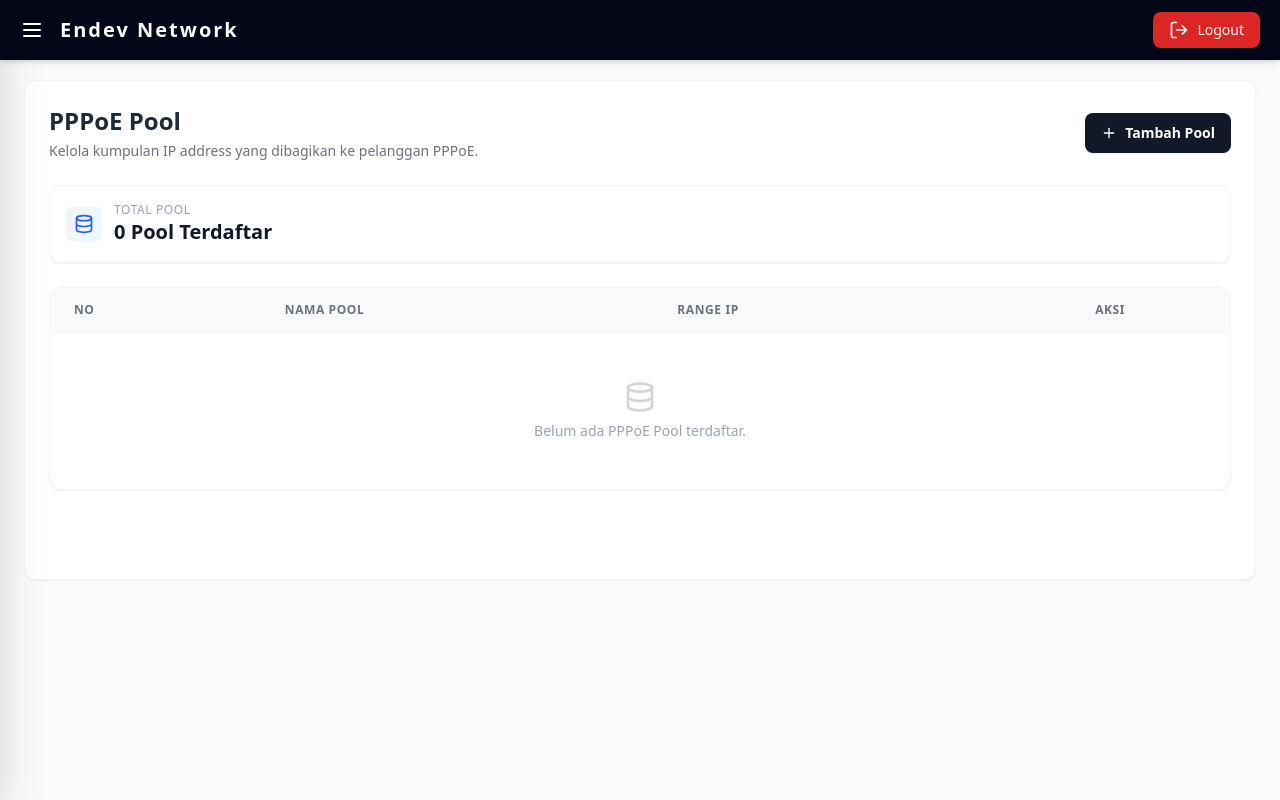
After one commit to nnEinstein/flask-mikrotik-manager, a Flask app: page /pppoe/pool in a window 1280 px wide. The commit adds this page. Run offline with Flask 3, Linux system fonts and the light colour scheme; the visitor is signed in with stand-in values (Sample User, id 1); some libraries are stand-ins or nearby versions.

Commit message:
menambah fitur PPPoE pool

```diff
--- a/app.py
+++ b/app.py
@@ -1682,6 +1682,110 @@ def riwayat_pembayaran():
     return render_template('PPPoE/riwayat_pembayaran.html', payments=payments, total_income=total_income)
 
 # ==========================================
+# PPPoE - POOL
+# ==========================================
+
+@app.route('/pppoe/pool')
+@login_required
+@router_connected_required
+def pppoe_pool():
+    pools = []
+    api, connection = get_mikrotik_api()
+    if api:
+        try:
+            pools = list(api.get_resource('/ip/pool').get())
+        except Exception as e:
+            flash(f'Gagal memuat data pool: {e}', 'danger')
+        finally:
+            connection.disconnect()
+    return render_template('PPPoE/pppoe_pool.html', pools=pools)
+
+
+@app.route('/pppoe/pool/tambah', methods=['POST'])
+@login_required
+@router_connected_required
+def tambah_pppoe_pool():
+    nama   = request.form.get('nama')
+    ranges = request.form.get('ranges')
+
+    if not nama or not ranges:
+        flash('Nama pool dan range IP wajib diisi.', 'danger')
+        return redirect(url_for('pppoe_pool'))
+
+    api, connection = get_mikrotik_api()
+    if not api:
+        flash('Koneksi ke router gagal.', 'danger')
+        return redirect(url_for('pppoe_pool'))
+
+    try:
+        api.get_resource('/ip/pool').add(name=nama, ranges=ranges)
+        flash(f"Pool '{nama}' berhasil ditambahkan!", 'success')
+    except Exception as e:
+        flash(f'Gagal menambahkan pool: {e}', 'danger')
+    finally:
+        connection.disconnect()
+
+    return redirect(url_for('pppoe_pool'))
+
+
+@app.route('/pppoe/pool/edit', methods=['POST'])
+@login_required
+@router_connected_required
+def edit_pppoe_pool():
+    pool_id = request.form.get('id')
+    nama    = request.form.get('nama')
+    ranges  = request.form.get('ranges')
+
+    if not pool_id or not nama or not ranges:
+        flash('Data pool tidak lengkap.', 'danger')
+        return redirect(url_for('pppoe_pool'))
+
+    api, connection = get_mikrotik_api()
+    if not api:
+        flash('Koneksi ke router gagal.', 'danger')
+        return redirect(url_for('pppoe_pool'))
+
+    try:
+        api.get_resource('/ip/pool').set(**{
+            '.id':    pool_id,
+            'name':   nama,
+            'ranges': ranges
+        })
+        flash(f"Pool '{nama}' berhasil diperbarui!", 'success')
+    except Exception as e:
+        flash(f'Gagal memperbarui pool: {e}', 'danger')
+    finally:
+        connection.disconnect()
+
+    return redirect(url_for('pppoe_pool'))
+
+
+@app.route('/pppoe/pool/hapus', methods=['POST'])
+@login_required
+@router_connected_required
+def hapus_pppoe_pool():
+    pool_id = request.form.get('id')
+
+    if not pool_id:
+        flash('ID pool tidak ditemukan.', 'danger')
+        return redirect(url_for('pppoe_pool'))
+
+    api, connection = get_mikrotik_api()
+    if not api:
+        flash('Koneksi ke router gagal.', 'danger')
+        return redirect(url_for('pppoe_pool'))
+
+    try:
+        api.get_resource('/ip/pool').remove(id=pool_id)
+        flash('Pool berhasil dihapus.', 'success')
+    except Exception as e:
+        flash(f'Gagal menghapus pool: {e}', 'danger')
+    finally:
+        connection.disconnect()
+
+    return redirect(url_for('pppoe_pool'))
+
+# ==========================================
 # UJI KONEKSI
 # ==========================================
 
--- /dev/null
+++ b/templates/PPPoE/pppoe_pool.html
@@ -0,0 +1,229 @@
+{% extends "base.html" %}
+{% block title %}PPPoE Pool - EINSTEIN{% endblock %}
+{% block content %}
+
+    <div class="mb-6 flex flex-col sm:flex-row sm:items-center justify-between gap-4">
+        <div>
+            <h2 class="text-2xl font-bold text-gray-800 mb-1">PPPoE Pool</h2>
+            <p class="text-sm text-gray-500">Kelola kumpulan IP address yang dibagikan ke pelanggan PPPoE.</p>
+        </div>
+        <button type="button" onclick="openAddModal()"
+                class="inline-flex items-center justify-center px-4 py-2.5 bg-gray-900 hover:bg-gray-800 text-white text-sm font-semibold rounded-lg transition shadow-sm self-start sm:self-center">
+            <i data-lucide="plus" class="w-4 h-4 mr-2"></i> Tambah Pool
+        </button>
+    </div>
+
+    {% with messages = get_flashed_messages(with_categories=true) %}
+      {% if messages %}
+      <div class="space-y-3 mb-6">
+        {% for category, message in messages %}
+        <div class="px-5 py-3.5 rounded-xl text-sm font-medium border-l-4 {% if category == 'success' %} bg-emerald-50 text-emerald-700 border-emerald-500 {% else %} bg-red-50 text-red-700 border-red-500 {% endif %}">
+            {{ message }}
+        </div>
+        {% endfor %}
+      </div>
+      {% endif %}
+    {% endwith %}
+
+    <div class="bg-white p-4 rounded-xl border border-gray-100 shadow-sm mb-6 flex items-center space-x-3">
+        <div class="p-2 bg-blue-50 text-blue-600 rounded-lg">
+            <i data-lucide="database" class="w-5 h-5"></i>
+        </div>
+        <div>
+            <span class="text-xs text-gray-400 block font-medium uppercase tracking-wider">Total Pool</span>
+            <span class="text-xl font-bold text-gray-900">{{ pools | length | default('0') }} Pool Terdaftar</span>
+        </div>
+    </div>
+
+    <div class="bg-white rounded-xl border border-gray-100 shadow-sm overflow-hidden">
+        <div class="overflow-x-auto">
+            <table class="w-full text-left border-collapse">
+                <thead>
+                    <tr class="bg-gray-50 border-b border-gray-100 text-xs font-semibold text-gray-500 uppercase tracking-wider">
+                        <th class="py-3.5 px-6">No</th>
+                        <th class="py-3.5 px-6">Nama Pool</th>
+                        <th class="py-3.5 px-6">Range IP</th>
+                        <th class="py-3.5 px-6 text-center">Aksi</th>
+                    </tr>
+                </thead>
+                <tbody class="divide-y divide-gray-50 text-sm text-gray-700">
+                    {% for pool in pools %}
+                    <tr class="hover:bg-gray-50/70 transition-colors">
+                        <td class="py-3.5 px-6 font-medium text-gray-400">{{ loop.index }}</td>
+                        <td class="py-3.5 px-6 font-bold text-gray-900">{{ pool.name }}</td>
+                        <td class="py-3.5 px-6 font-mono text-xs text-blue-600 font-semibold">{{ pool.ranges }}</td>
+                        <td class="py-3.5 px-6 text-center">
+                            <div class="flex items-center justify-center gap-1.5">
+                                <button type="button"
+                                        data-id="{{ pool.get('.id') or pool.get('id') }}"
+                                        data-name="{{ pool.name }}"
+                                        data-ranges="{{ pool.ranges }}"
+                                        onclick="openEditModal(this)"
+                                        class="p-1.5 bg-blue-50 hover:bg-blue-100 text-blue-600 rounded-lg transition-colors shadow-sm" title="Edit Pool">
+                                    <i data-lucide="edit-2" class="w-4 h-4"></i>
+                                </button>
+                                <button type="button"
+                                        data-id="{{ pool.get('.id') or pool.get('id') }}"
+                                        data-name="{{ pool.name }}"
+                                        onclick="openDeleteModal(this.getAttribute('data-id'), this.getAttribute('data-name'))"
+                                        class="p-1.5 bg-red-50 hover:bg-red-100 text-red-600 rounded-lg transition-colors shadow-sm" title="Hapus Pool">
+                                    <i data-lucide="trash-2" class="w-4 h-4"></i>
+                                </button>
+                            </div>
+                        </td>
+                    </tr>
+                    {% else %}
+                    <tr>
+                        <td colspan="4" class="py-12 text-center text-gray-400">
+                            <div class="flex flex-col items-center justify-center space-y-2">
+                                <i data-lucide="database" class="w-8 h-8 text-gray-300"></i>
+                                <span class="text-sm">Belum ada PPPoE Pool terdaftar.</span>
+                            </div>
+                        </td>
+                    </tr>
+                    {% endfor %}
+                </tbody>
+            </table>
+        </div>
+    </div>
+
+    <!-- Modal Tambah Pool -->
+    <div id="addModal" class="hidden fixed inset-0 bg-gray-900/40 backdrop-blur-sm z-50 flex items-center justify-center p-4">
+        <div class="bg-white rounded-xl shadow-xl border border-gray-100 max-w-md w-full p-6">
+            <div class="flex items-center space-x-3 mb-5">
+                <div class="p-2 bg-blue-50 rounded-full text-blue-600">
+                    <i data-lucide="plus-circle" class="w-5 h-5"></i>
+                </div>
+                <div>
+                    <h3 class="text-lg font-bold text-gray-800">Tambah PPPoE Pool</h3>
+                    <p class="text-xs text-gray-400">Buat kumpulan IP baru untuk pelanggan PPPoE</p>
+                </div>
+            </div>
+
+            <form action="{{ url_for('tambah_pppoe_pool') }}" method="POST">
+                <div class="space-y-4 mb-5">
+                    <div>
+                        <label class="block text-xs font-bold text-gray-700 uppercase tracking-wide mb-2">Nama Pool <span class="text-red-500">*</span></label>
+                        <input type="text" name="nama" required placeholder="Contoh: PPPoE-Utama"
+                               class="w-full bg-gray-50 text-gray-900 text-sm rounded-lg border border-gray-200 focus:outline-none focus:ring-2 focus:ring-blue-500 focus:bg-white py-2.5 px-3 transition">
+                    </div>
+                    <div>
+                        <label class="block text-xs font-bold text-gray-700 uppercase tracking-wide mb-2">Range IP <span class="text-red-500">*</span></label>
+                        <input type="text" name="ranges" required placeholder="Contoh: 192.168.100.2-192.168.100.254"
+                               class="w-full bg-gray-50 text-gray-900 text-sm rounded-lg border border-gray-200 focus:outline-none focus:ring-2 focus:ring-blue-500 focus:bg-white py-2.5 px-3 transition">
+                        <p class="text-xs text-gray-400 mt-1.5">Format: IP_awal-IP_akhir</p>
+                    </div>
+                </div>
+                <div class="flex justify-end space-x-2 pt-4 border-t border-gray-100">
+                    <button type="button" onclick="closeAddModal()" class="px-4 py-2 bg-gray-100 hover:bg-gray-200 text-gray-700 text-xs font-semibold rounded-lg transition">
+                        Batal
+                    </button>
+                    <button type="submit" class="px-4 py-2 bg-gray-900 hover:bg-gray-800 text-white text-xs font-semibold rounded-lg transition shadow-sm flex items-center gap-1.5">
+                        <i data-lucide="save" class="w-3.5 h-3.5"></i> Simpan Pool
+                    </button>
+                </div>
+            </form>
+        </div>
+    </div>
+
+    <!-- Modal Edit Pool -->
+    <div id="editModal" class="hidden fixed inset-0 bg-gray-900/40 backdrop-blur-sm z-50 flex items-center justify-center p-4">
+        <div class="bg-white rounded-xl shadow-xl border border-gray-100 max-w-md w-full p-6">
+            <div class="flex items-center space-x-3 mb-5">
+                <div class="p-2 bg-blue-50 rounded-full text-blue-600">
+                    <i data-lucide="edit-2" class="w-5 h-5"></i>
+                </div>
+                <div>
+                    <h3 class="text-lg font-bold text-gray-800">Edit PPPoE Pool</h3>
+                    <p class="text-xs text-gray-400">Perbarui nama atau range IP pool</p>
+                </div>
+            </div>
+
+            <form action="{{ url_for('edit_pppoe_pool') }}" method="POST">
+                <input type="hidden" name="id" id="editPoolId">
+                <div class="space-y-4 mb-5">
+                    <div>
+                        <label class="block text-xs font-bold text-gray-700 uppercase tracking-wide mb-2">Nama Pool <span class="text-red-500">*</span></label>
+                        <input type="text" name="nama" id="editPoolNama" required
+                               class="w-full bg-gray-50 text-gray-900 text-sm rounded-lg border border-gray-200 focus:outline-none focus:ring-2 focus:ring-blue-500 focus:bg-white py-2.5 px-3 transition">
+                    </div>
+                    <div>
+                        <label class="block text-xs font-bold text-gray-700 uppercase tracking-wide mb-2">Range IP <span class="text-red-500">*</span></label>
+                        <input type="text" name="ranges" id="editPoolRanges" required
+                               class="w-full bg-gray-50 text-gray-900 text-sm rounded-lg border border-gray-200 focus:outline-none focus:ring-2 focus:ring-blue-500 focus:bg-white py-2.5 px-3 transition">
+                        <p class="text-xs text-gray-400 mt-1.5">Format: IP_awal-IP_akhir</p>
+                    </div>
+                </div>
+                <div class="flex justify-end space-x-2 pt-4 border-t border-gray-100">
+                    <button type="button" onclick="closeEditModal()" class="px-4 py-2 bg-gray-100 hover:bg-gray-200 text-gray-700 text-xs font-semibold rounded-lg transition">
+                        Batal
+                    </button>
+                    <button type="submit" class="px-4 py-2 bg-gray-900 hover:bg-gray-800 text-white text-xs font-semibold rounded-lg transition shadow-sm flex items-center gap-1.5">
+                        <i data-lucide="check-circle" class="w-3.5 h-3.5"></i> Update Pool
+                    </button>
+                </div>
+            </form>
+        </div>
+    </div>
+
+    <!-- Modal Hapus Pool -->
+    <div id="deleteModal" class="hidden fixed inset-0 bg-gray-900/40 backdrop-blur-sm z-50 flex items-center justify-center p-4">
+        <div class="bg-white rounded-xl shadow-xl border border-gray-100 max-w-sm w-full p-5">
+            <div class="flex items-center space-x-3 text-red-600 mb-3">
+                <div class="p-2 bg-red-50 rounded-full">
+                    <i data-lucide="alert-triangle" class="w-6 h-6"></i>
+                </div>
+                <h3 class="text-lg font-bold text-gray-800">Hapus PPPoE Pool</h3>
+            </div>
+            <p id="deleteMessage" class="text-sm text-gray-600 mb-5 leading-relaxed">
+                Apakah Anda yakin ingin menghapus pool ini?
+            </p>
+            <form action="{{ url_for('hapus_pppoe_pool') }}" method="POST" class="flex justify-end space-x-2">
+                <input type="hidden" name="id" id="deletePoolId">
+                <button type="button" onclick="closeDeleteModal()" class="px-4 py-2 bg-gray-100 hover:bg-gray-200 text-gray-700 text-xs font-semibold rounded-lg transition">
+                    Batal
+                </button>
+                <button type="submit" class="px-4 py-2 bg-red-600 hover:bg-red-700 text-white text-xs font-semibold rounded-lg transition shadow-sm">
+                    Ya, Hapus
+                </button>
+            </form>
+        </div>
+    </div>
+
+    <script>
+        function openAddModal() {
+            document.getElementById('addModal').classList.remove('hidden');
+        }
+        function closeAddModal() {
+            document.getElementById('addModal').classList.add('hidden');
+        }
+
+        function openEditModal(btn) {
+            document.getElementById('editPoolId').value    = btn.getAttribute('data-id');
+            document.getElementById('editPoolNama').value  = btn.getAttribute('data-name');
+            document.getElementById('editPoolRanges').value = btn.getAttribute('data-ranges');
+            document.getElementById('editModal').classList.remove('hidden');
+        }
+        function closeEditModal() {
+            document.getElementById('editModal').classList.add('hidden');
+        }
+
+        function openDeleteModal(id, name) {
+            document.getElementById('deletePoolId').value = id;
+            document.getElementById('deleteMessage').innerHTML = `Apakah Anda yakin ingin menghapus pool <b>${name}</b>? Pastikan pool ini tidak sedang digunakan oleh profile PPPoE manapun.`;
+            document.getElementById('deleteModal').classList.remove('hidden');
+        }
+        function closeDeleteModal() {
+            document.getElementById('deleteModal').classList.add('hidden');
+        }
+
+        document.addEventListener('keydown', function(e) {
+            if (e.key === 'Escape') {
+                closeAddModal();
+                closeEditModal();
+                closeDeleteModal();
+            }
+        });
+    </script>
+
+{% endblock %}
--- a/templates/base.html
+++ b/templates/base.html
@@ -106,6 +106,7 @@
                             <a href="{{ url_for('tambah_pelanggan') }}" class="block px-4 py-2 text-xs font-semibold text-white rounded-lg hover:bg-gray-700 transition">Tambah pelanggan</a>
                             <a href="{{ url_for('pppoe_profile_list') }}" class="block px-4 py-2 text-xs font-semibold text-white rounded-lg hover:bg-gray-700 transition">Profile</a>
                             <a href="{{ url_for('riwayat_pembayaran') }}" class="block px-4 py-2 text-xs font-semibold text-white rounded-lg hover:bg-gray-700 transition">Riwayat pembayaran</a>
+                            <a href="{{ url_for('pppoe_pool') }}" class="block px-4 py-2 text-xs font-semibold text-white rounded-lg hover:bg-gray-700 transition">PPPoE pool</a>
                         </div>
                     </div>
                     <li>
```
